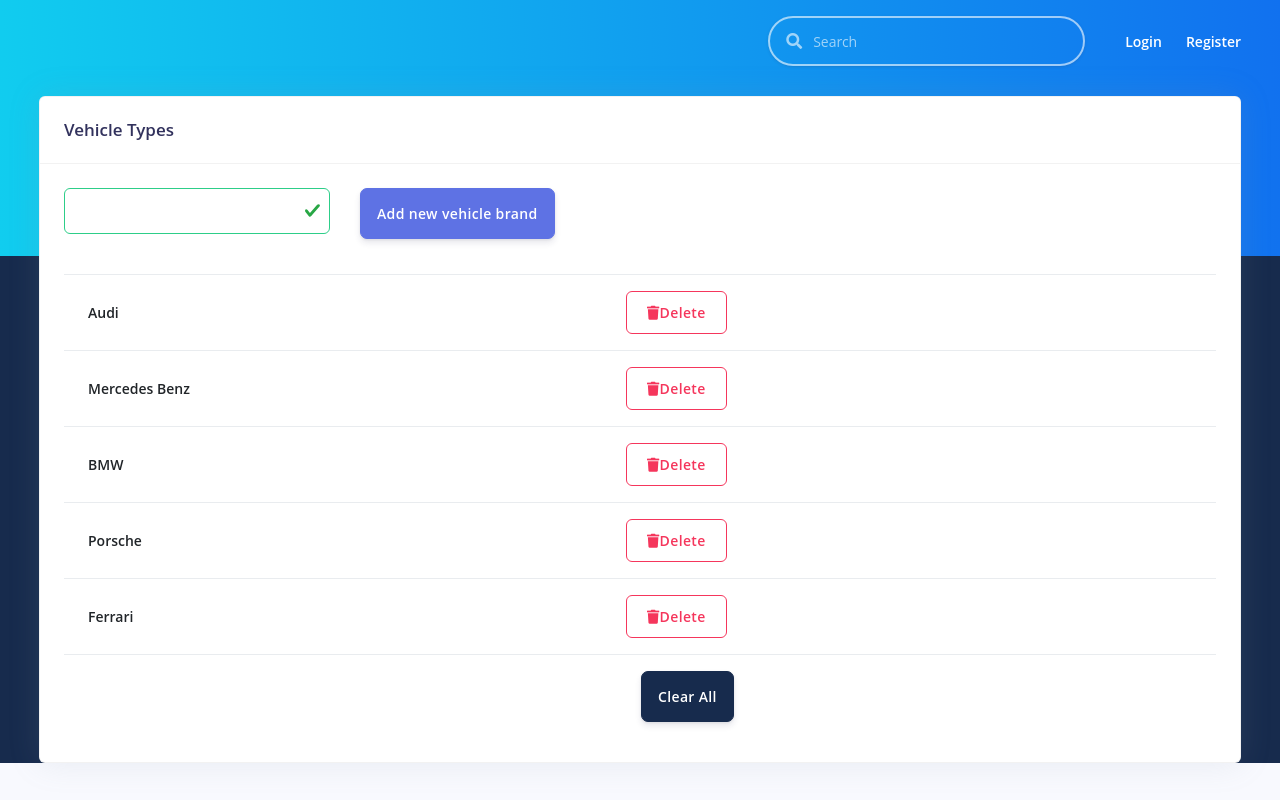
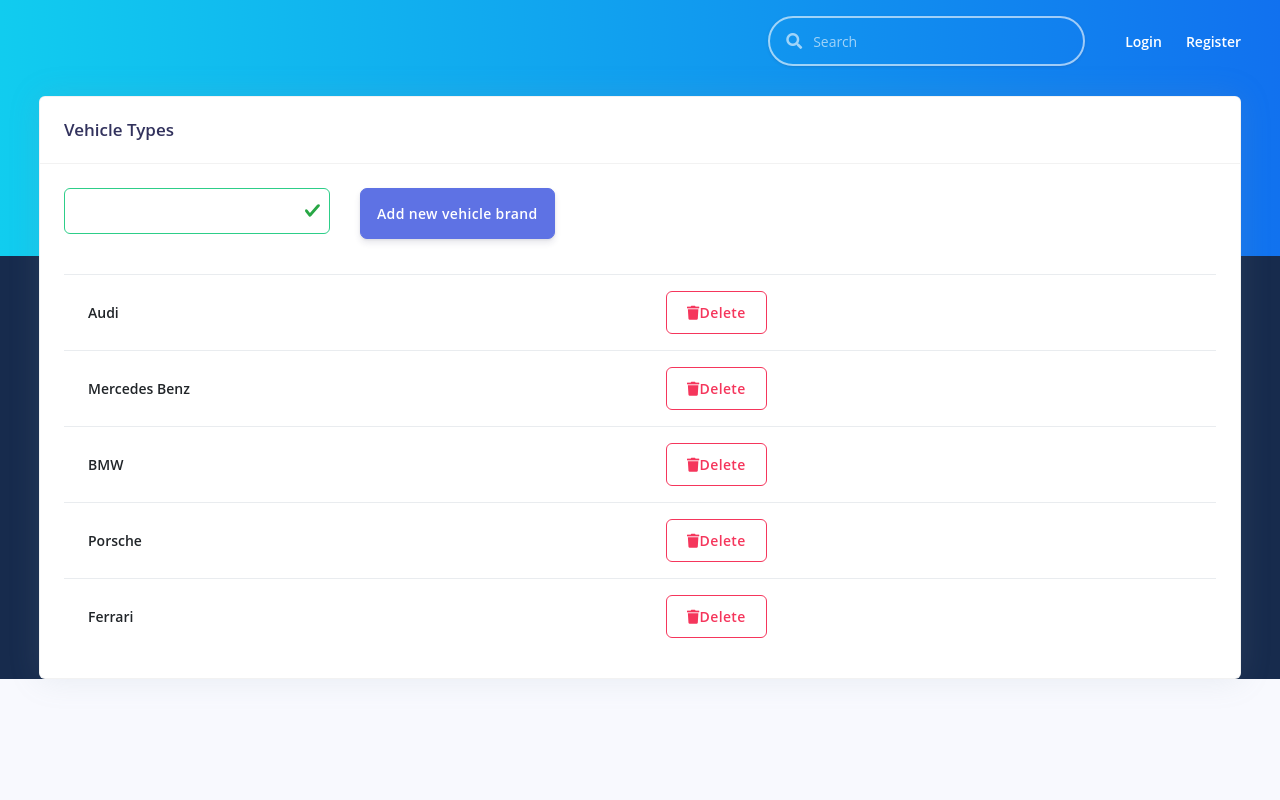
Before and after one commit to randularsw/iRYDE, a React (Create React App) app in the folder web/: page /admin/vehicleType in a window 1280 px wide. Built offline with nearby package versions, Linux system fonts and the light colour scheme.

Commit message:
Update vehicleType.jsx

```diff
--- a/web/src/components/admin/vehicleType.jsx
+++ b/web/src/components/admin/vehicleType.jsx
@@ -4,6 +4,8 @@ import { Row, Card, CardHeader, CardBody, Container } from "reactstrap";
 import { Media, Table } from "reactstrap";
 import { Button } from "reactstrap";
 import { FormGroup, Form, Input, Col } from "reactstrap";
+import { addvehicle } from "./vehicleBrand";
+import axios from 'axios';
 
 class VehicleType extends Component {
   constructor(props) {
@@ -14,6 +16,7 @@ class VehicleType extends Component {
         text: "",
         key: "",
       },
+      ///////
 
       // reset(){
       //   this.setState=this.state;
@@ -23,35 +26,43 @@ class VehicleType extends Component {
     this.addItem = this.addItem.bind(this);
   }
 
+
   addItem(e) {
     e.preventDefault();
     // console.log(this.newItem.value);
     console.log(this.itemInputValue.value);
     // console.log(values);
     const { listItems } = this.state;
-    const newItem = this.itemInputValue.value;
-
+    const vehicleType = this.itemInputValue.value;
+//////////////
+    axios.post('http://localhost:4000/vehicleTypes/add', vehicleType)
+    .then(res => console.log(res.data));
     // listItems.push(this.newItem.value);
     // this.setState({
     //   listItems: [...this.state.listItems, newItem]
     // })
 
-    const isOnTheList = listItems.push(newItem);
+    const isOnTheList = listItems.push(vehicleType);
 
     if (isOnTheList) {
       this.setState({
         // message: "This item is already on the list",
       });
     } else {
-      newItem !== "" &&
+      vehicleType !== "" &&
         this.setState({
-          listItems: [...this.state.listItems, newItem],
+          listItems: [...this.state.listItems, vehicleType],
           message: "",
         });
     }
   }
 
   removeItem(item) {
+    // axios.delete('http://localhost:4000/vehicleTypes/'+id)
+    // .then(res => console.log(res.data));
+    // this.setState({
+    //   listItems:this.state.listItems.filter(el=> el._id !==id)
+    // })
     const newListItems = this.state.listItems.filter((listItem) => {
       return listItem !== item;
     });
@@ -101,7 +112,7 @@ class VehicleType extends Component {
                               name="itemName"
                               className="is-valid"
                               type="text"
-                              id="newItem"
+                              id="vehicleType"
                             />
                           </FormGroup>
                         </Col>
@@ -149,19 +160,7 @@ class VehicleType extends Component {
                             );
                           })}
 
-                          <tr>
-                            <td>&nbsp;</td>
-                            <td className="text-left">
-                              <Col md="2">
-                                <button
-                                  onClick={(e) => this.clearAll()}
-                                  className="btn btn-default btn-lg"
-                                >
-                                  Clear All
-                                </button>
-                              </Col>
-                            </td>
-                          </tr>
+
                         </tbody>
                       </Table>
                     )}
```
